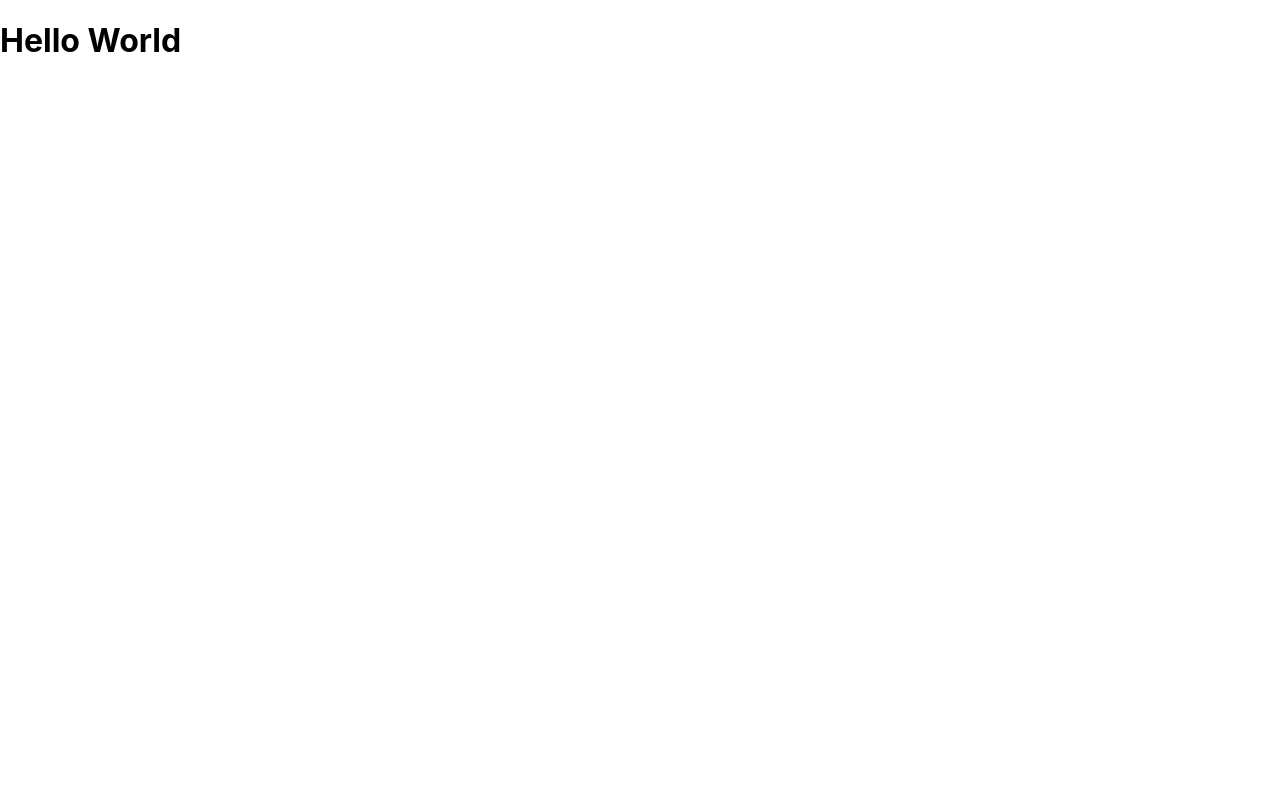
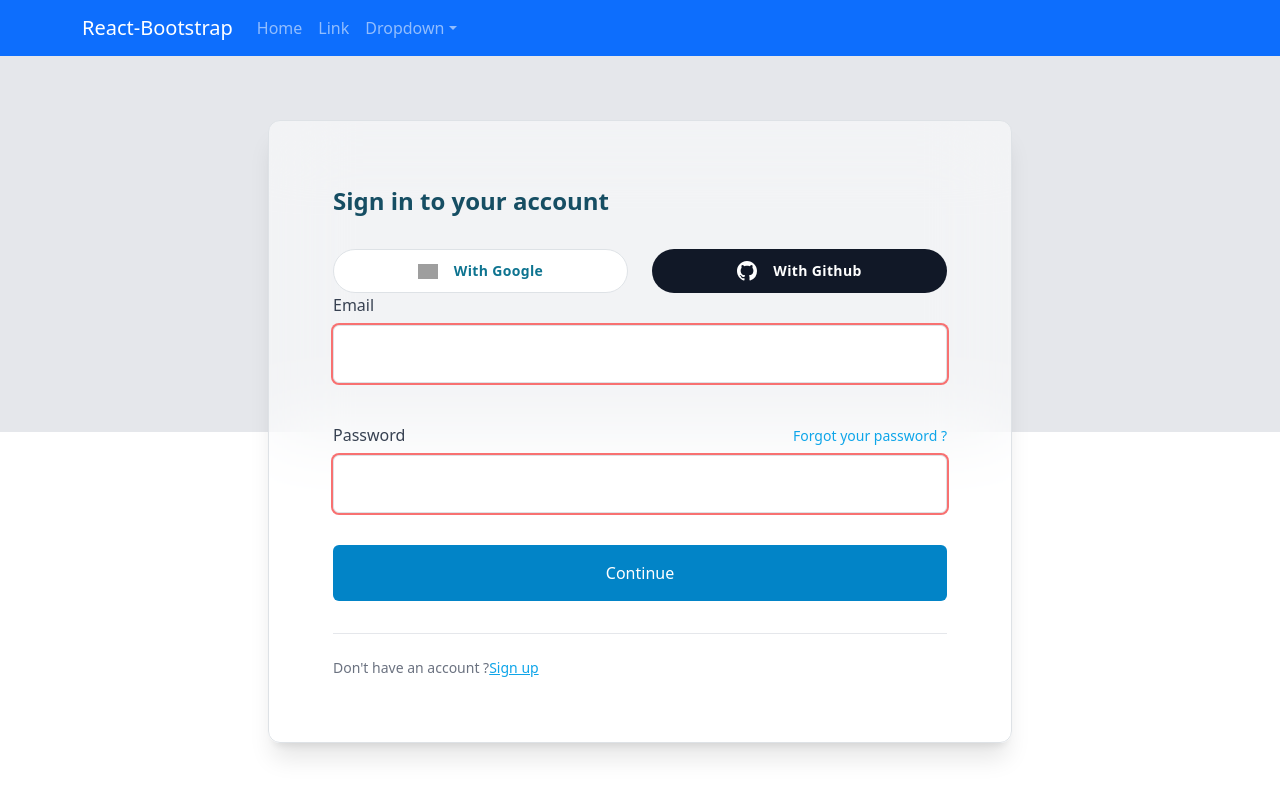
Before and after one commit to mostafiz-cw/edtech-clientside, a React (Create React App) app: page / in a window 1280 px wide. Shown: the top 796 px of the page. Built offline with nearby package versions, Linux system fonts and the light colour scheme; grey boxes are pictures that could not be loaded.

Commit message:
nav bar and log in page inital stage done

```diff
--- a/package.json
+++ b/package.json
@@ -6,8 +6,11 @@
     "@testing-library/jest-dom": "^5.16.5",
     "@testing-library/react": "^13.4.0",
     "@testing-library/user-event": "^13.5.0",
+    "bootstrap": "^5.2.2",
     "react": "^18.2.0",
+    "react-bootstrap": "^2.5.0",
     "react-dom": "^18.2.0",
+    "react-router-dom": "^6.4.2",
     "react-scripts": "5.0.1",
     "web-vitals": "^2.1.4"
   },
--- a/src/App.js
+++ b/src/App.js
@@ -1,10 +1,26 @@
 // import logo from './logo.svg';
+import { createBrowserRouter, RouterProvider } from 'react-router-dom';
 import './App.css';
+import Register from './Components/Register';
+import Main from './Layout/Main';
 
 function App() {
+  const router = createBrowserRouter([
+    {
+      path: '/',
+      element: <Main></Main>,
+      children: [
+        {
+          path: '/',
+          element: <Register></Register>
+        }
+      ]
+    }
+  ]);
   return (
-    <div className="App">
-      <h1>Hello World</h1>
+    <div>
+      <RouterProvider router={router}></RouterProvider>
+
     </div>
   );
 }
--- /dev/null
+++ b/src/Components/Navbar.js
@@ -0,0 +1,34 @@
+import Container from 'react-bootstrap/Container';
+import Nav from 'react-bootstrap/Nav';
+import Navbar from 'react-bootstrap/Navbar';
+import NavDropdown from 'react-bootstrap/NavDropdown';
+
+function BasicExample() {
+  return (
+    <Navbar bg="primary" expand="lg" variant="dark">
+      <Container>
+        <Navbar.Brand href="#home">React-Bootstrap</Navbar.Brand>
+        <Navbar.Toggle aria-controls="basic-navbar-nav" />
+        <Navbar.Collapse id="basic-navbar-nav">
+          <Nav className="me-auto">
+            <Nav.Link href="#home">Home</Nav.Link>
+            <Nav.Link href="#link">Link</Nav.Link>
+            <NavDropdown title="Dropdown" id="basic-nav-dropdown">
+              <NavDropdown.Item href="#action/3.1">Action</NavDropdown.Item>
+              <NavDropdown.Item href="#action/3.2">
+                Another action
+              </NavDropdown.Item>
+              <NavDropdown.Item href="#action/3.3">Something</NavDropdown.Item>
+              <NavDropdown.Divider />
+              <NavDropdown.Item href="#action/3.4">
+                Separated link
+              </NavDropdown.Item>
+            </NavDropdown>
+          </Nav>
+        </Navbar.Collapse>
+      </Container>
+    </Navbar>
+  );
+}
+
+export default BasicExample;
--- /dev/null
+++ b/src/Components/Register.js
@@ -0,0 +1,106 @@
+import React from 'react';
+
+const Register = () => {
+    return (
+        <div>
+            <div className="relative py-16 before:absolute before:inset-0 before:h-[50%] before:w-full before:bg-gray-200">
+        <div className="container relative m-auto px-6 text-gray-500 md:px-12 xl:px-40">
+          <div className="lg: m-auto space-y-8 md:w-8/12">
+            {/* <img
+              src="images/tailus.svg"
+              loading="lazy"
+              className="ml-4 w-36"
+              alt="tailus logo"
+            /> */}
+            <div className="rounded-xl border bg-white bg-opacity-50 shadow-xl backdrop-blur-2xl">
+              <div className="p-6 sm:p-16">
+                <h2 className="mb-8 text-2xl font-bold text-cyan-900">
+                  Sign in to your account
+                </h2>
+                <div class="grid gap-6 sm:grid-cols-2">
+        <button
+          class="h-11 rounded-full border border-gray-300/75 bg-white px-6 transition active:bg-gray-50 dark:bg-gray-700 dark:border-gray-600 dark:hover:bg-gray-800 dark:hover:border-gray-700"
+        >
+          <div class="flex items-center justify-center space-x-4">
+            <img src="https://svgshare.com/i/ng7.svg" class="w-5" alt="" />
+            <span class="block w-max text-sm font-semibold tracking-wide text-cyan-700 dark:text-white"
+              >With Google</span
+            >
+          </div>
+        </button>
+        <button
+          class="h-11 rounded-full bg-gray-900 px-6 transition hover:bg-gray-800 focus:bg-gray-700 active:bg-gray-600 dark:bg-gray-700 dark:border dark:border-gray-600 dark:hover:bg-gray-800 dark:hover:border-gray-700"
+        >
+          <div class="flex items-center justify-center space-x-4 text-white">
+            <svg
+              xmlns="http://www.w3.org/2000/svg"
+              fill="currentColor"
+              class="w-5"
+              viewBox="0 0 16 16"
+            >
+              <path
+                d="M8 0C3.58 0 0 3.58 0 8c0 3.54 2.29 6.53 5.47 7.59.4.07.55-.17.55-.38 0-.19-.01-.82-.01-1.49-2.01.37-2.53-.49-2.69-.94-.09-.23-.48-.94-.82-1.13-.28-.15-.68-.52-.01-.53.63-.01 1.08.58 1.23.82.72 1.21 1.87.87 2.33.66.07-.52.28-.87.51-1.07-1.78-.2-3.64-.89-3.64-3.95 0-.87.31-1.59.82-2.15-.08-.2-.36-1.02.08-2.12 0 0 .67-.21 2.2.82.64-.18 1.32-.27 2-.27.68 0 1.36.09 2 .27 1.53-1.04 2.2-.82 2.2-.82.44 1.1.16 1.92.08 2.12.51.56.82 1.27.82 2.15 0 3.07-1.87 3.75-3.65 3.95.29.25.54.73.54 1.48 0 1.07-.01 1.93-.01 2.2 0 .21.15.46.55.38A8.012 8.012 0 0 0 16 8c0-4.42-3.58-8-8-8z"
+              />
+            </svg>
+            <span class="block w-max text-sm font-semibold tracking-wide text-white"
+              >With Github</span
+            >
+          </div>
+        </button>
+      </div>
+                <form action="" className="space-y-8">
+                  <div className="space-y-2">
+                    <label htmlFor="email" className="text-gray-700">
+                      Email
+                    </label>
+                    <input
+                      type="email"
+                      required
+                      name="email"
+                      id="email"
+                      className="focus:outline-none block w-full rounded-md border border-gray-300 px-4 py-3 text-gray-600 transition duration-300 invalid:ring-2 invalid:ring-red-400 focus:ring-2 focus:ring-sky-300"
+                    />
+                  </div>
+                  <div>
+                    <div className="flex items-center justify-between">
+                      <label htmlFor="pwd" className="text-gray-700">
+                        Password
+                      </label>
+                      <button className="-mr-2 p-2" type="reset">
+                        <span className="text-sm text-sky-500">
+                          Forgot your password ?
+                        </span>
+                      </button>
+                    </div>
+                    <input
+                      type="password"
+                      required
+                      name="pwd"
+                      id="pwd"
+                      className="focus:outline-none block w-full rounded-md border border-gray-300 px-4 py-3 text-gray-600 transition duration-300 invalid:ring-2 invalid:ring-red-400 focus:ring-2 focus:ring-sky-300"
+                    />
+                  </div>
+                  <button
+                    type="submit"
+                    className="w-full rounded-md bg-sky-600 py-3 px-6 focus:bg-sky-700 active:bg-sky-500"
+                  >
+                    <span className="text-white">Continue</span>
+                  </button>
+                  <p className="border-t pt-6 text-sm">
+                    Don't have an account ?
+                    <a href="#" className="text-sky-500">
+                      Sign up
+                    </a>
+                  </p>
+                </form>
+              </div>
+            </div>
+
+          </div>
+        </div>
+      </div>
+        </div>
+    );
+};
+
+export default Register;
--- /dev/null
+++ b/src/Layout/Main.js
@@ -0,0 +1,14 @@
+import React from 'react';
+import { Outlet } from 'react-router-dom';
+import Navbar from '../Components/Navbar';
+
+const Main = () => {
+    return (
+        <div>
+            <Navbar></Navbar>
+            <Outlet></Outlet>
+        </div>
+    );
+};
+
+export default Main;
--- a/src/index.css
+++ b/src/index.css
@@ -1,3 +1,7 @@
+@tailwind base;
+@tailwind components;
+@tailwind utilities;
+
 body {
   margin: 0;
   font-family: -apple-system, BlinkMacSystemFont, 'Segoe UI', 'Roboto', 'Oxygen',
--- a/src/index.js
+++ b/src/index.js
@@ -3,6 +3,7 @@ import ReactDOM from 'react-dom/client';
 import './index.css';
 import App from './App';
 import reportWebVitals from './reportWebVitals';
+import 'bootstrap/dist/css/bootstrap.min.css';
 
 const root = ReactDOM.createRoot(document.getElementById('root'));
 root.render(
--- a/tailwind.config.js
+++ b/tailwind.config.js
@@ -1,6 +1,8 @@
 /** @type {import('tailwindcss').Config} */
 module.exports = {
-  content: [],
+  content: [
+    "./src/**/*.{js,jsx,ts,tsx}"],
+
   theme: {
     extend: {},
   },
```
Also changed, not shown: 1 other file (tests, documents, lock files or other folders).
